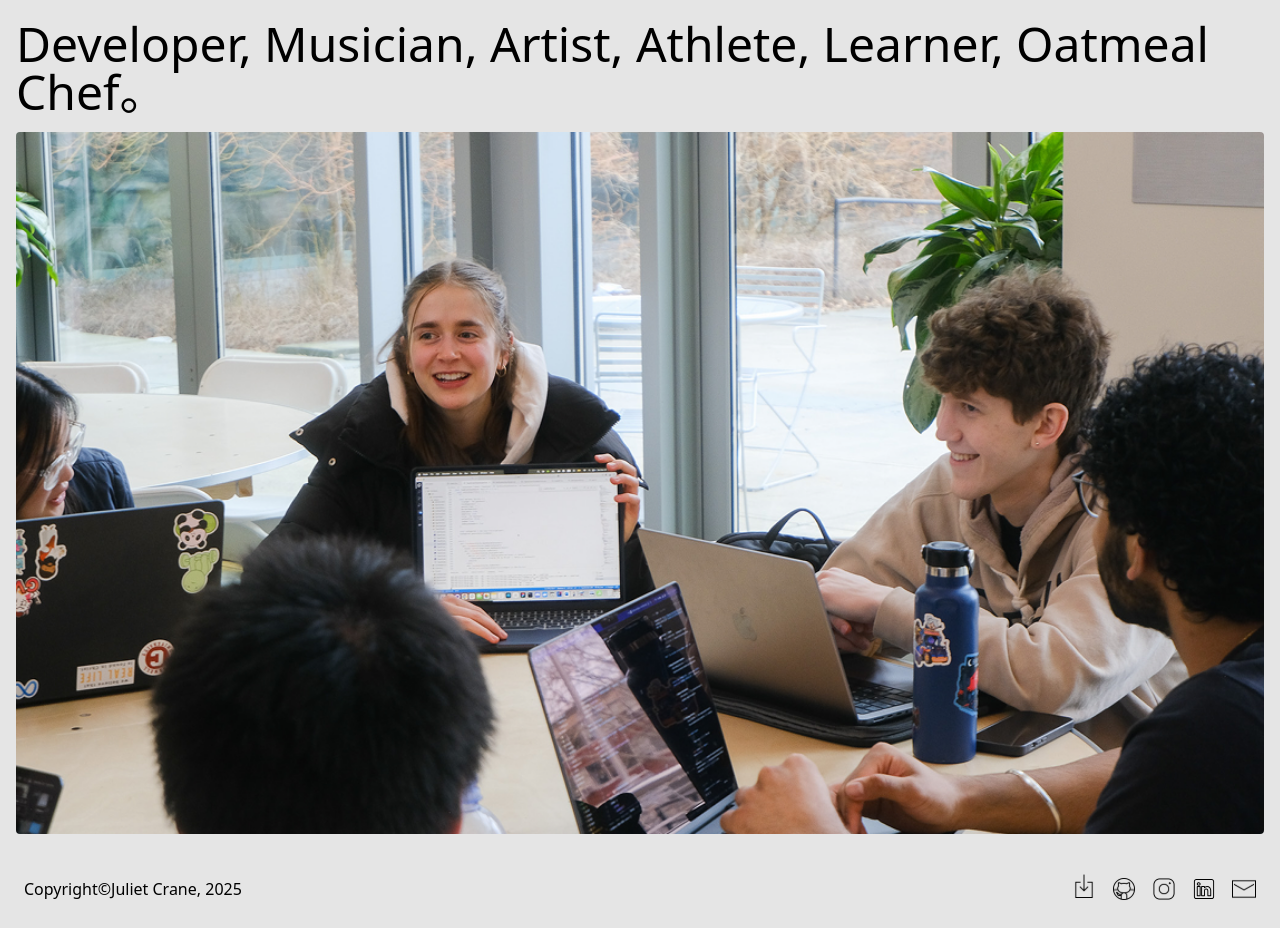
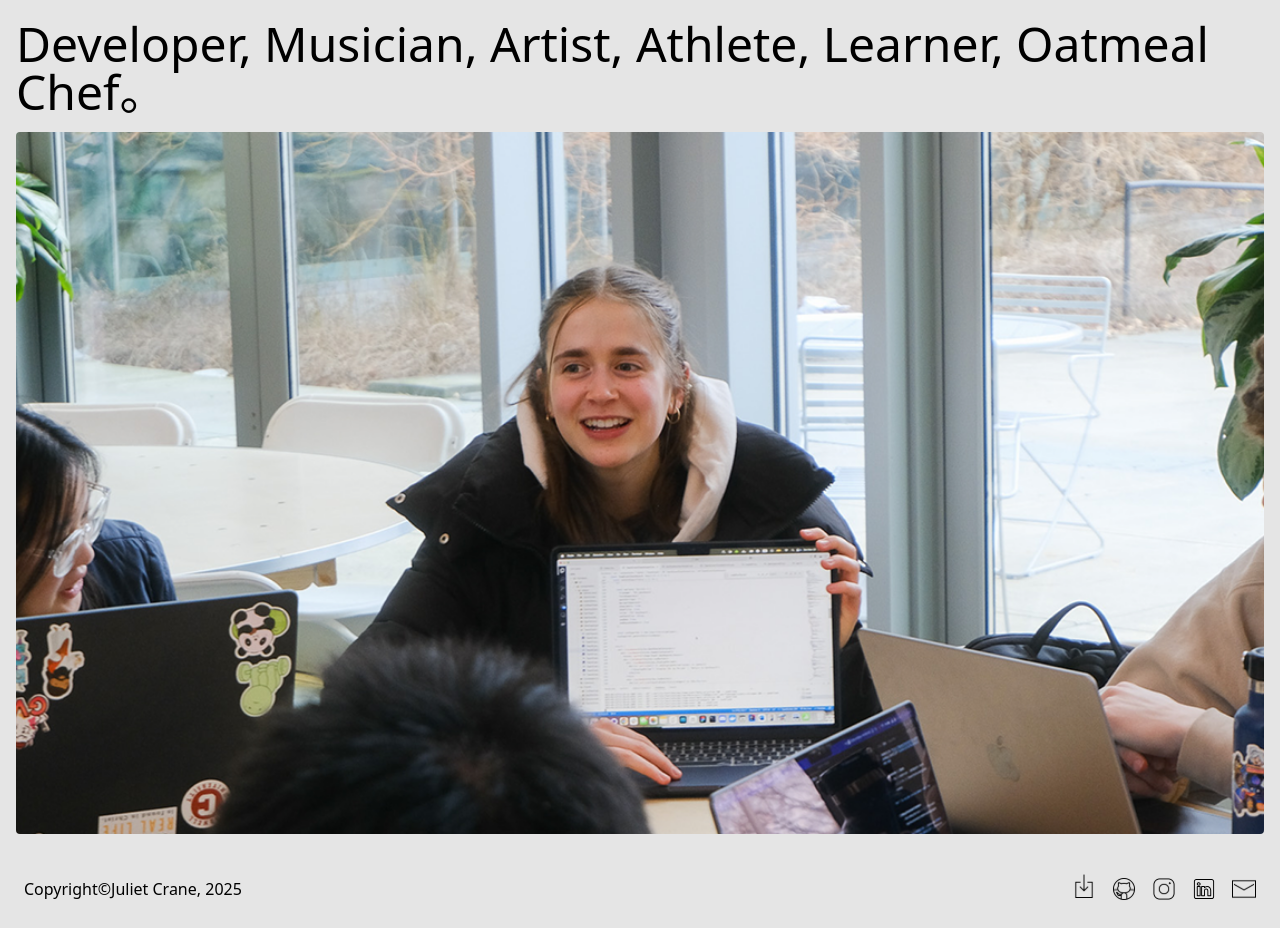
Before and after one commit to jujulcrane/juju-website, a SvelteKit app: page / in a window 1280 px wide. Shown: the part 580-1508 px from the top of the page. Built offline with nearby package versions, Linux system fonts and the light colour scheme.

Commit message:
cropping home page image

```diff
--- a/src/routes/+page.svelte
+++ b/src/routes/+page.svelte
@@ -19,13 +19,13 @@
 	<h1 class="flex-end">Juliet Crane</h1>
 	<h1>ジュジュ・クレーン</h1>
 </div>
-<div class="flex justify-center items-center gap-x-16">
-		<ReactIcon size={120} />
-		<PaintingIcon size={130} />
-		<FrenchHornIcon size={160} />
-	</div>
+<div class="flex items-center justify-center gap-x-16">
+	<ReactIcon size={120} />
+	<PaintingIcon size={130} />
+	<FrenchHornIcon size={160} />
+</div>
 <SectionSep />
 <h2 class="w-full pb-4 text-lg font-light sm:text-2xl md:text-4xl lg:text-5xl">
 	Developer, Musician, Artist, Athlete, Learner, Oatmeal Chef。
 </h2>
-<FullImage src="/JujuPresenting.png" alt="Juju presenting code to peers" />
+<FullImage src="/HomePageImage.png" alt="Juju presenting code to peers" />
--- a/src/routes/contact/+page.svelte
+++ b/src/routes/contact/+page.svelte
@@ -2,7 +2,6 @@
 	import Meta from '$lib/components/Meta.svelte';
 	import ContactSection from '$lib/components/ContactSection.svelte';
 	import SectionSep from '$lib/components/SectionSep.svelte';
-
 </script>
 
 <Meta
```
Also changed, not shown: static/HomePageImage.png (added), static/JujuPresenting.png (deleted).
